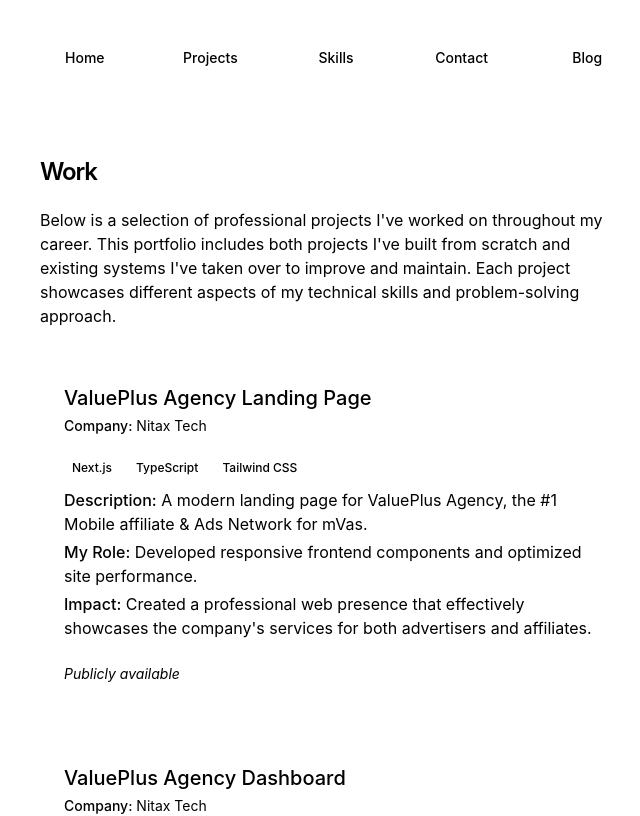
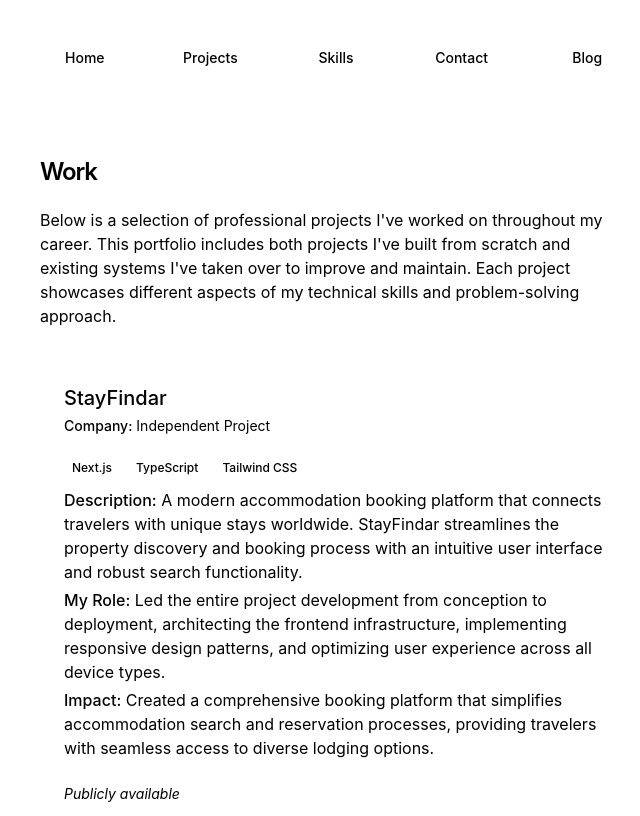
Before and after one commit to laurentcodes/laurent-portfolio-minimal, a Next.js app: page /work in a window 1280 px wide. Shown: the top 816 px of the page, without its empty margins (304-944 px from the left). Built offline with nearby package versions, Linux system fonts and the light colour scheme.

Commit message:
Add StayFindar project details to work experience section
Co-authored-by: stlaurentcodes <stlaurentcodes@gmail.com>

```diff
--- a/app/work/page.tsx
+++ b/app/work/page.tsx
@@ -12,6 +12,18 @@ export function generateMetadata() {
 }
 
 const workExperience = [
+	{
+		project: 'StayFindar',
+		company: 'Independent Project',
+		techStack: ['Next.js', 'TypeScript', 'Tailwind CSS'],
+		description:
+			'A modern accommodation booking platform that connects travelers with unique stays worldwide. StayFindar streamlines the property discovery and booking process with an intuitive user interface and robust search functionality.',
+		role: 'Led the entire project development from conception to deployment, architecting the frontend infrastructure, implementing responsive design patterns, and optimizing user experience across all device types.',
+		impact:
+			'Created a comprehensive booking platform that simplifies accommodation search and reservation processes, providing travelers with seamless access to diverse lodging options.',
+		access: 'Publicly available',
+		url: 'https://stayfindar.com',
+	},
 	{
 		project: 'ValuePlus Agency Landing Page',
 		company: 'Nitax Tech',
```
